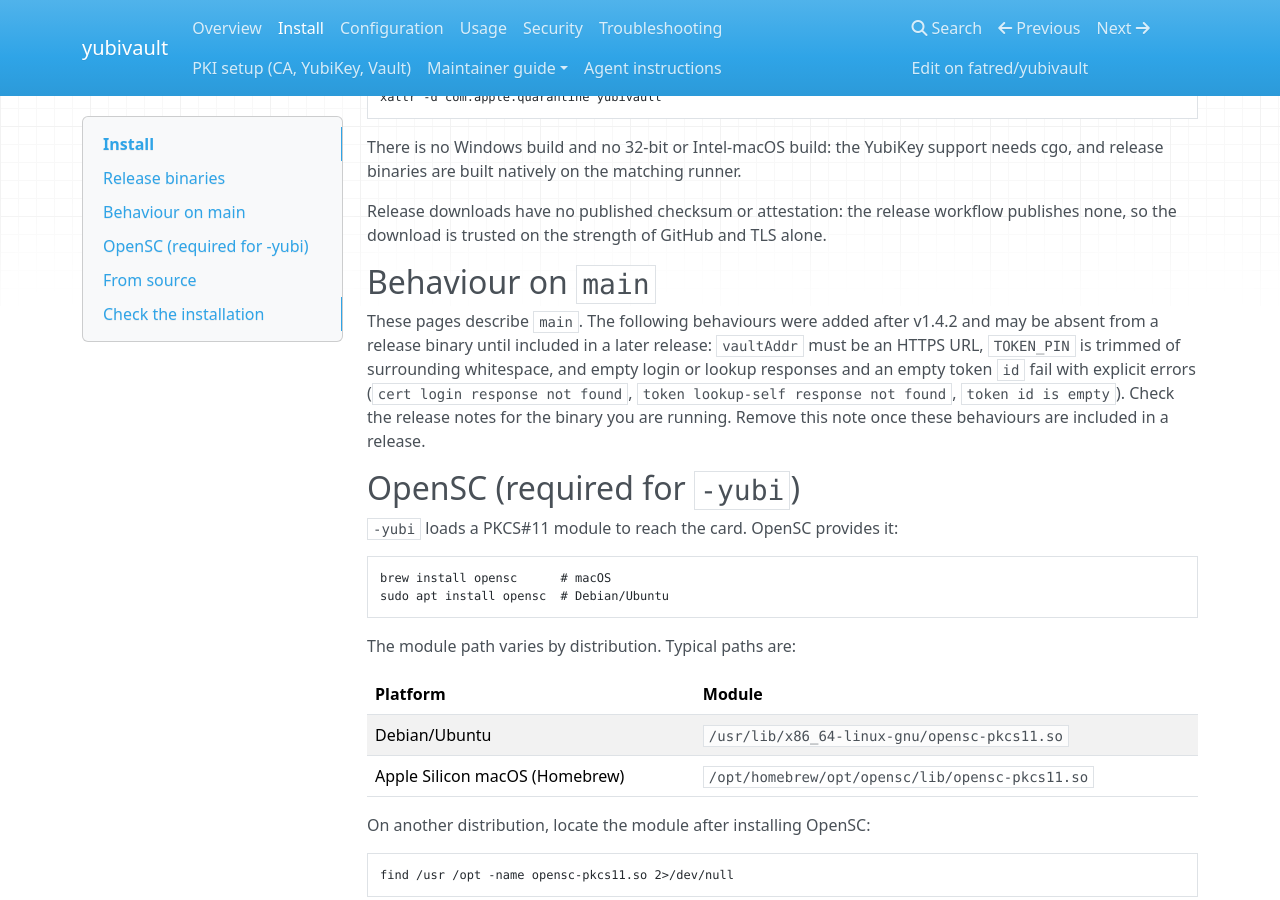
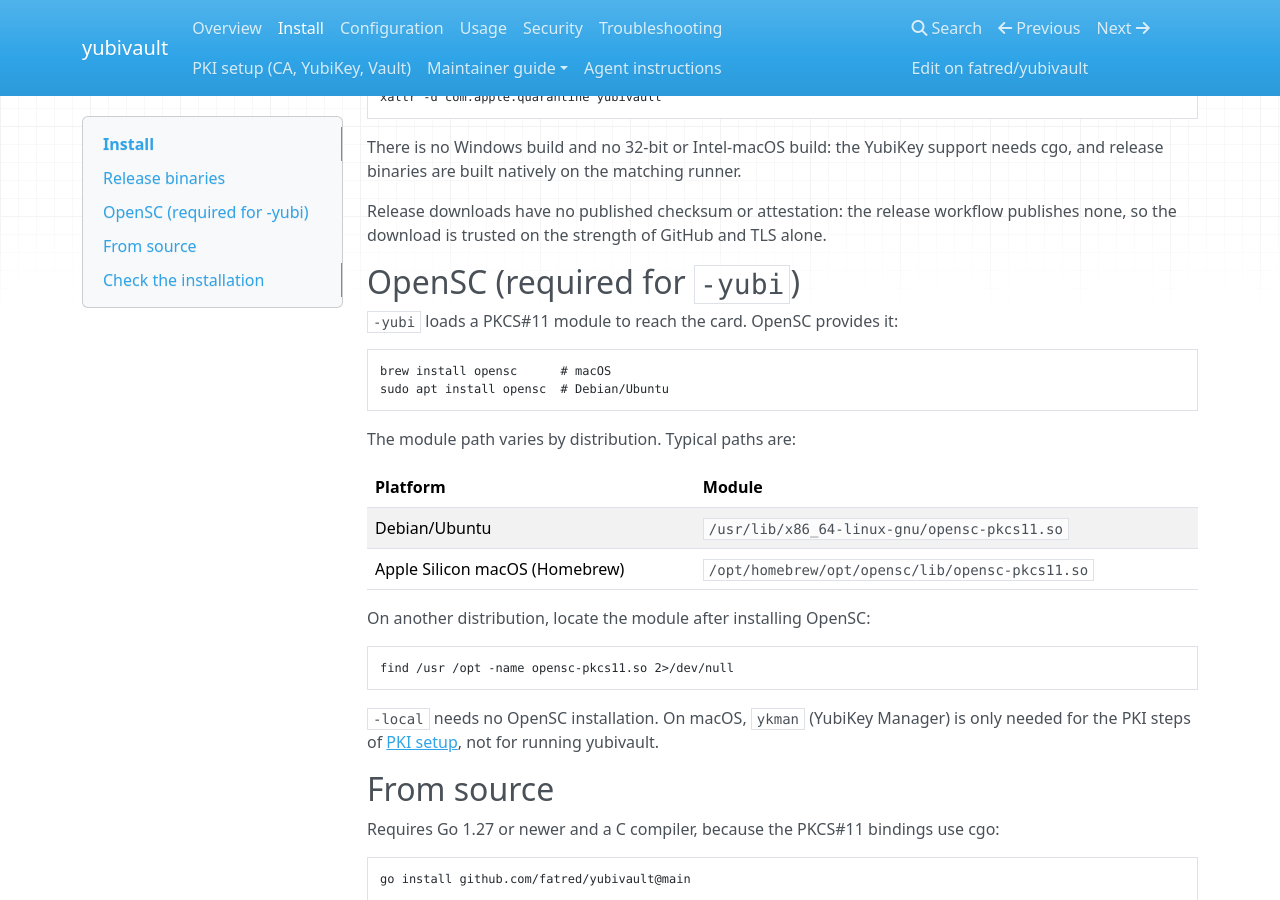
Before and after one commit to fatred/yubivault, an MkDocs documentation site: the page built from docs/install.md, in a window 1280 px wide and 900 px high, scrolled down 709 px. Built offline with MkDocs 1.6.1, drawn with Linux system fonts in a browser that asks for light colours; nearby versions of some CDN libraries.

Commit message:
doc: fix ref to main/1.4.2 now we released 1.4.3

```diff
--- a/docs/install.md
+++ b/docs/install.md
@@ -37,15 +37,6 @@ release binaries are built natively on the matching runner.
 
 Release downloads have no published checksum or attestation: the release workflow publishes none,
 so the download is trusted on the strength of GitHub and TLS alone.
-
-## Behaviour on `main`
-
-These pages describe `main`. The following behaviours were added after v1.4.2 and may be absent
-from a release binary until included in a later release: `vaultAddr` must be an HTTPS URL,
-`TOKEN_PIN` is trimmed of surrounding whitespace, and empty login or lookup responses and an empty
-token `id` fail with explicit errors (`cert login response not found`,
-`token lookup-self response not found`, `token id is empty`). Check the release notes for the binary
-you are running. Remove this note once these behaviours are included in a release.
 
 ## OpenSC (required for `-yubi`)
 
```
